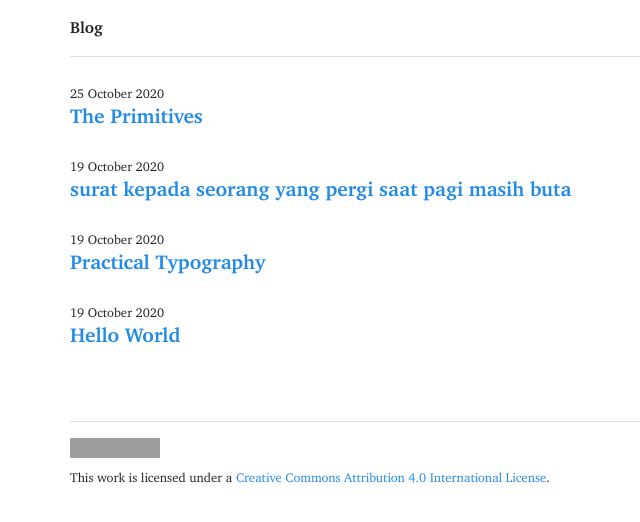
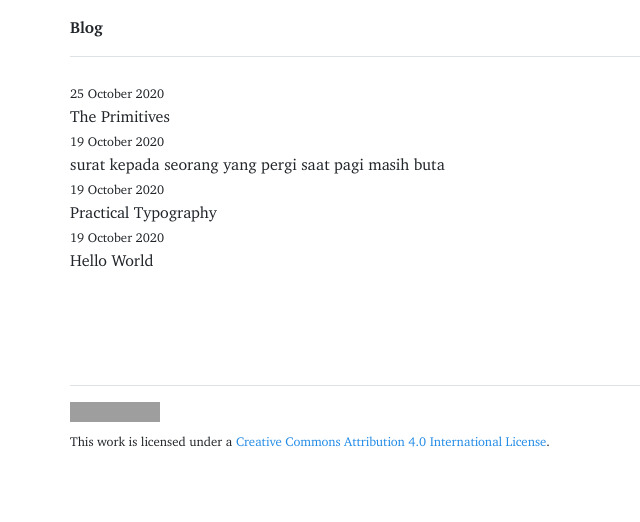
Before and after one commit to reedeeng/blog, a Jekyll site: the page built from index.html, in a window 1280 px wide. Shown: the top 522 px of the page, without its empty margins (274-914 px from the left). Built offline with Jekyll 4.4.1, drawn with Linux system fonts in a browser that asks for light colours; the list of posts is cut into pages by our own code; grey boxes are pictures that could not be loaded.

Commit message:
Update index.html

```diff
--- a/index.html
+++ b/index.html
@@ -10,7 +10,7 @@ title: Home
       <time datetime="{{ post.date | date_to_xmlschema }}"><small>{{ post.date | date_to_long_string }}</small></time>
     </header>
     <footer class="post-list-item">
-      <h3><a href="{{ post.url | relative_url }}">{{ post.title }}</a></h3>
+      <a href="{{ post.url | relative_url }}" class="text-dark">{{ post.title }}</a></h3
     </footer>
   {% endfor %}
   </article>
```
